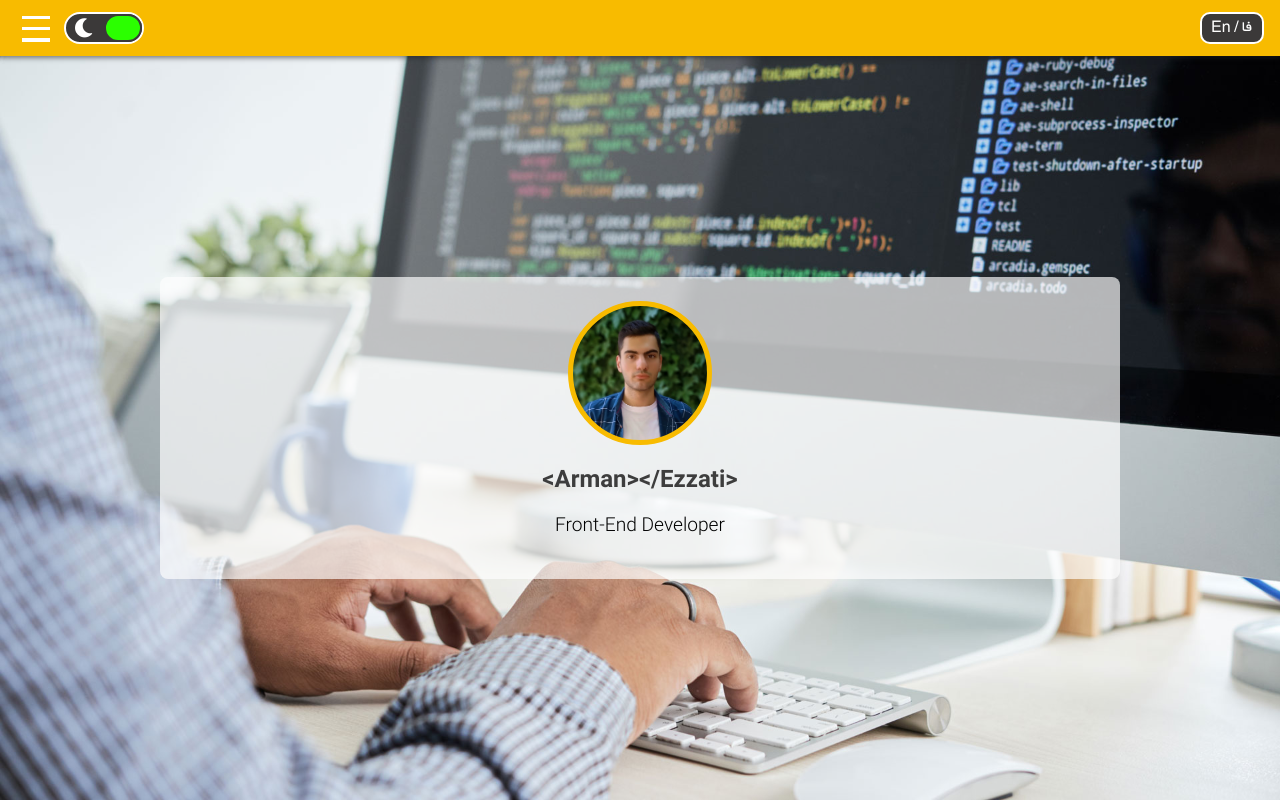
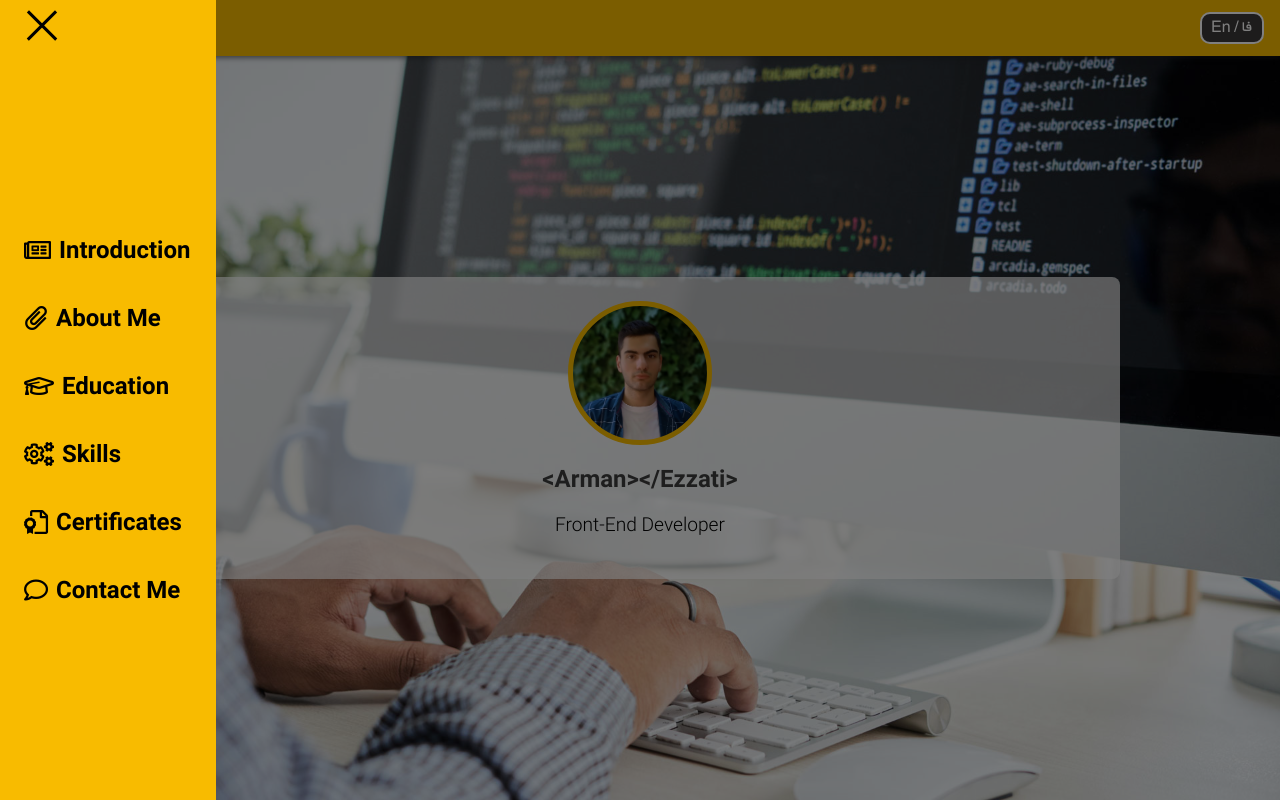
Before and after one commit to armaneng/armaneng.github.io, a plain HTML site: page index.html in a window 1280 px wide. Both pictures are taken after a click on the button 36 px from the left and 28 px from the top of the page. Shown: the top 800 px of the page. Drawn offline with Linux system fonts and the light colour scheme.

Commit message:
added toggle button js

```diff
--- a/assets/js/script.js
+++ b/assets/js/script.js
@@ -0,0 +1,37 @@
+// implement toggle button functionality
+
+let toggleButton = document.querySelector(".toggle-button");
+let menuNav = document.querySelector(".menu-nav");
+let backdrop = document.querySelector(".backdrop");
+
+toggleButton.addEventListener("click", toggleMenuNav);
+
+function toggleMenuNav() {
+    if (toggleButton.classList.contains("toggle-button--close")) {
+        closeMenuNav();
+    }
+    else {
+        openMenuNav();
+    }
+}
+
+backdrop.addEventListener("click", closeMenuNav);
+
+function openMenuNav() {
+    toggleButton.classList.add("toggle-button--close");
+    backdrop.style.display = "block";
+    menuNav.style.display = "flex";
+    setTimeout(function() {
+        backdrop.classList.add("backdrop--opened");
+        menuNav.classList.add("menu-nav--opened");
+    }, 10);
+}
+
+function closeMenuNav() {
+    toggleButton.classList.remove("toggle-button--close");
+    backdrop.classList.remove("backdrop--opened");
+    setTimeout(function() {
+        backdrop.style.display = "none";
+    }, 200);
+    menuNav.classList.remove("menu-nav--opened");
+}
--- a/common.css
+++ b/common.css
@@ -58,7 +58,6 @@ body {
 }
 
 .backdrop {
-    /* display: block;  */ /* will be used for js */
     display: none;
     position: fixed;
     cursor: pointer;
@@ -68,6 +67,13 @@ body {
     left: 0;
     background: #00000080;
     z-index: 150;
+    opacity: 0;
+    transition: opacity 0.5s ease;
+}
+
+.backdrop--opened {
+    display: block;
+    opacity: 1;
 }
 
 .header {
@@ -110,27 +116,26 @@ body {
     height: 0.2rem;
     background: #fff;
     margin: 0.5rem 0;
+    transition: all 0.5s ease;
 }
 
-/* will be used for js */
-
-/* .toggle-button__bar:nth-child(1) {
+.toggle-button--close .toggle-button__bar {
     position: absolute;
     top: 0.5rem;
+    background: #000;
+}
+
+.toggle-button--close .toggle-button__bar:first-child {
     transform: rotateZ(45deg);
 }
 
-.toggle-button__bar:nth-child(2) {
+.toggle-button--close .toggle-button__bar:nth-child(2) {
     width: 0;
 }
 
-.toggle-button__bar:nth-child(3) {
-    position: absolute;
-    top: 0.5rem;
+.toggle-button--close .toggle-button__bar:last-child {
     transform: rotateZ(-45deg);
-} */
-
-/* end will be used for js */
+}
 
 .toggle-theme {
     position: relative;
@@ -209,31 +214,26 @@ body {
     position: fixed;
     left: 0;
     top: 0;
-    /* display: flex;  */ /* will be used for js */
-    /* align-items: center; */ /* will be used for js */
+    align-items: center;
     display: none;
-    width: 13.5rem;
+    width: 0;
     height: 100vh;
     background: #F8BB00;
     z-index: 200;
+    transition: width 0.5s ease-out;
+    overflow: hidden;
 }
 
-.menu-nav .toggle-button {
-    position: absolute;
-    top: 0.5rem;
-    left: 1rem;
-    color: white;
-}
-
-.menu-nav .toggle-button span {
-    font-size: 2.5rem;
-    font-weight: 300;
+.menu-nav--opened {
+    display: flex;
+    width: 13.5rem;
 }
 
 .menu-nav ul {
-    width: 100%;
+    min-width: 100%;
     margin-top: 3.5rem;
     padding: 0;
+    flex-shrink: 0;
 }
 
 .menu-nav__item {
```
Also changed, not shown: index.html (+0 -3 lines).
